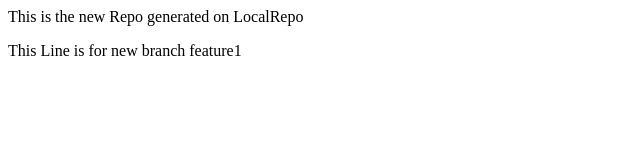
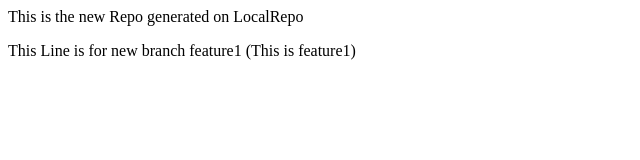
Before and after one commit to Satyaban-Nayak/LocalRepo, a plain HTML site: page index.html in a window 1280 px wide. Shown: the whole page, without its empty margins (0-640 px from the left). Drawn offline with Linux system fonts and the light colour scheme.

Commit message:
Add feature1

```diff
--- a/index.html
+++ b/index.html
@@ -1,2 +1,2 @@
 <p>This is the new Repo generated on LocalRepo</p>
-<p>This Line is for new branch feature1</p>
+<p>This Line is for new branch feature1 (This is feature1)</p>
```
